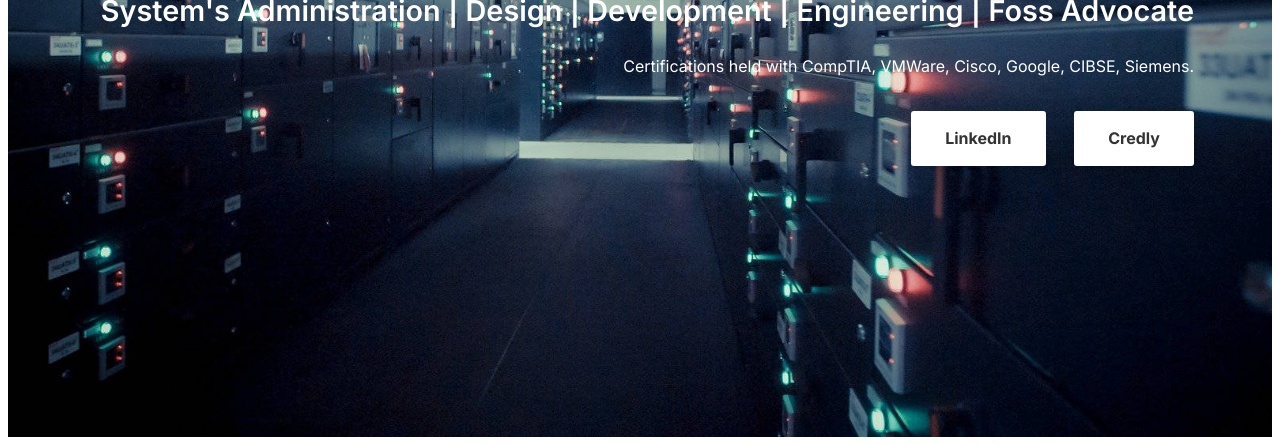
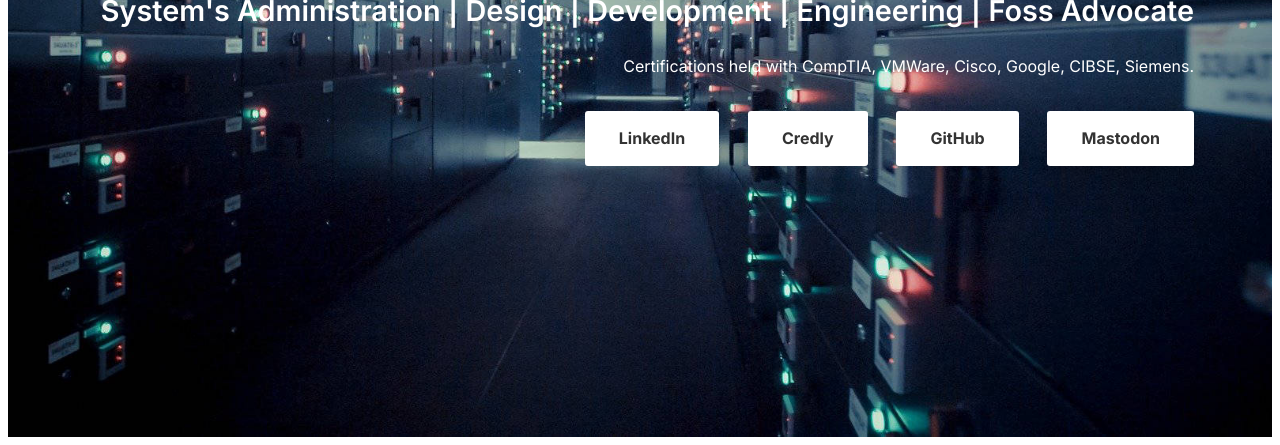
Before and after one commit to bitterblitter/bitterblitter.github.io, a plain HTML site: page index.html in a window 1280 px wide. Shown: the part 371-816 px from the top of the page. Drawn offline with Linux system fonts and the light colour scheme.

Commit message:
Update index.html
added new buttons and links

```diff
--- a/index.html
+++ b/index.html
@@ -26,6 +26,8 @@
         <div class="mbr-section-btn align-right">
           <a class="btn btn-md btn-white display-4" href="https://www.linkedin.com/in/carl-hopkins-197109a6/" target="_blank">LinkedIn</a>
           <a class="btn btn-md btn-white display-4" href="https://www.credly.com/users/carl-hopkins.a6d731ce/badges" target="_blank">Credly</a>
+          <a class="btn btn-md btn-white display-4" href="https://github.com/carlhopkins" target="_blank">GitHub</a>
+          <a class="btn btn-md btn-white display-4" rel="me" href="https://ohai.social/@bitterblitter" target="_blank">Mastodon</a>
         </div>
       </div>
 
```
